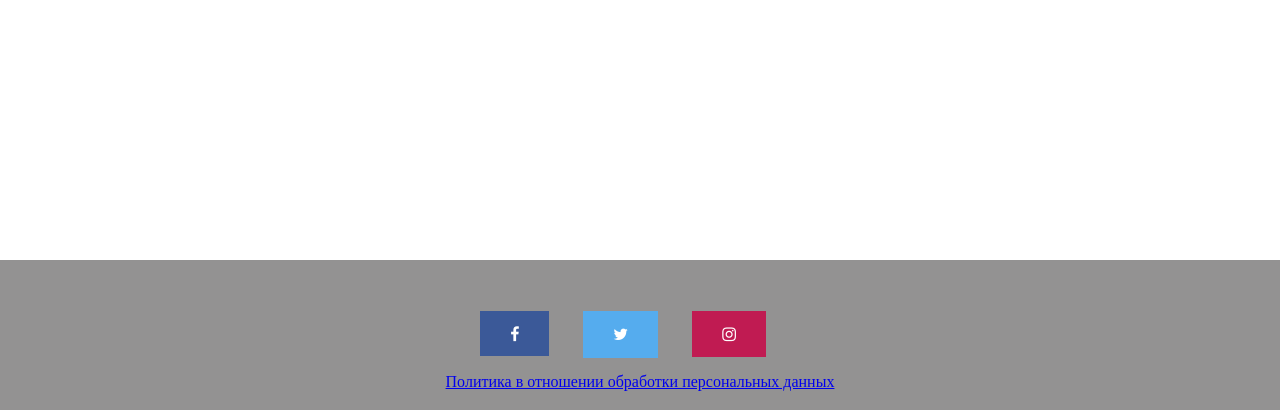
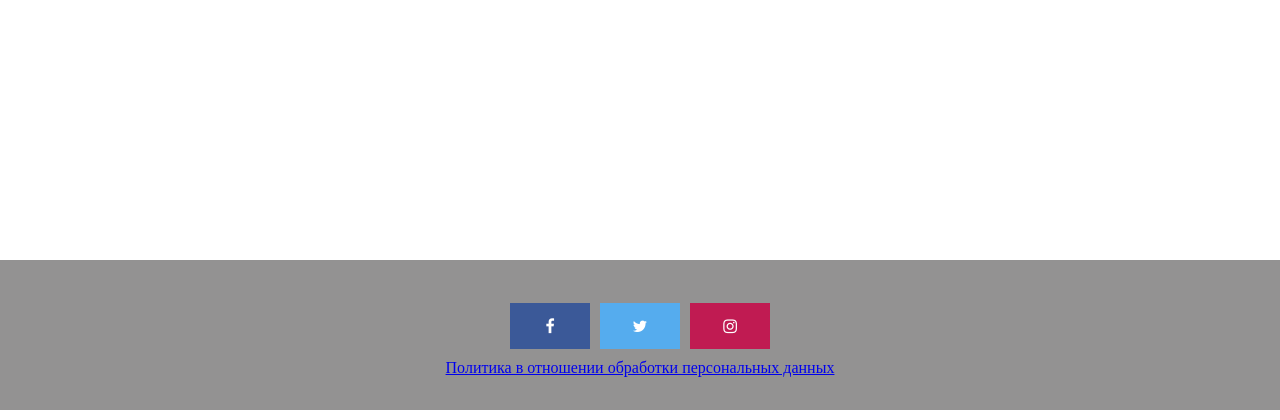
Before and after one commit to Cleamaster322/Web_5Ocean, a Flask app: template templates/footer.html in a window 1280 px wide. Shown: the part 380-800 px from the top of the page. Run offline with Flask 2, Linux system fonts and the light colour scheme; the template is opened without the code that fills it, so the values that code supplies are empty.

Commit message:
fix footer

```diff
--- a/static/css/footer.css
+++ b/static/css/footer.css
@@ -4,18 +4,19 @@ body{
 .footer_line{
     background-color:rgba(121, 119, 119, 0.801);
     height:150px;
-    justify-content: center;
+    justify-content:center;
     align-items: center;
-    display: block;
-    margin-top: 50%
+    display: flex;
+    margin-top: 50%;
+    flex-direction: column
 }
 .fa {
     padding: 15px;
-    padding-bottom: 35%;
     font-size: 30px;
-    width: 100%;
+    width: 50px;
     text-align: center;
     text-decoration: none;
+    margin: 10px 5px;
   }
 
 
--- a/templates/footer.html
+++ b/templates/footer.html
@@ -10,18 +10,20 @@
 </head>
 <body>
     <footer class="footer_line">
-        <div style="display:flex; justify-content: center;padding-top: 4%;margin-bottom: 15px;">
-            <div style="padding-right:5% ; padding-bottom: 0;">
+        <div style="display:flex; justify-content: center; align-items: center; align-content: flex-end;">
+            <div>
                 <a href="#" class="fa fa-facebook"></a>
             </div>
-            <div style="padding-right:5% ; padding-bottom: 0;">
+            <div>
                 <a href="#" class="fa fa-twitter"></a>
             </div>
-            <div style="padding-right:5% ; padding-bottom: 0;">
+            <div>
                 <a href="#" class="fa fa-instagram"></a>
             </div>
         </div>
-        <a  href="#" style="display:flex; justify-content: center;">Политика в отношении обработки персональных данных</a>
+        <div style="display:flex; justify-content: center;align-items: center;">
+        <a  href="#" >Политика в отношении обработки персональных данных</a>
+        </div>
     </footer>
 </body>
 </html>
```
